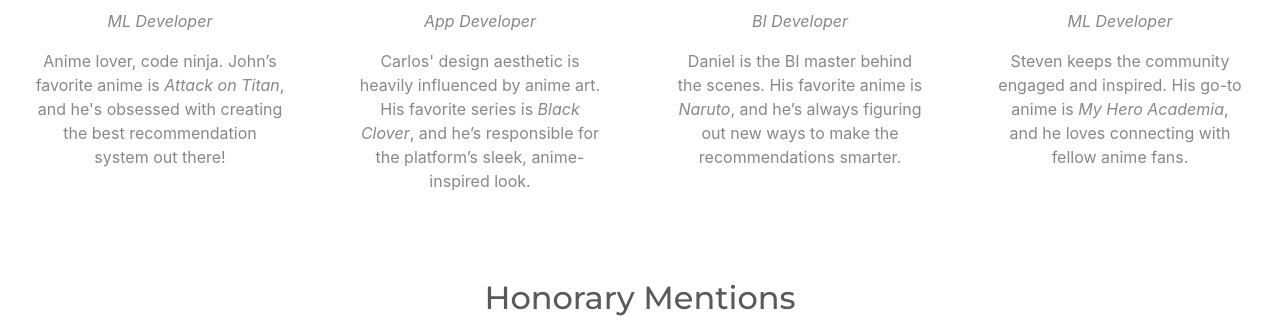
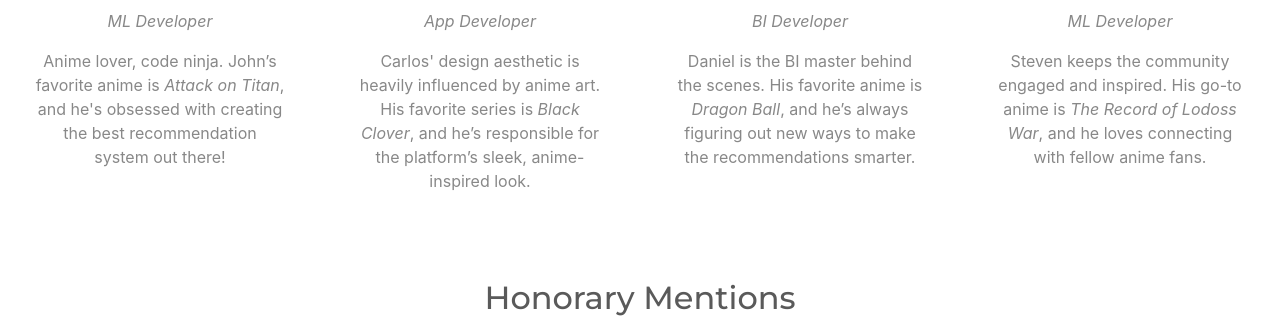
Before and after one commit to AIDecisions/capstone_project, a Flask app: page /about_us in a window 1280 px wide. Shown: the part 779-1099 px from the top of the page. Run offline with Flask 3, Linux system fonts and the light colour scheme; data comes from the database, SQL or seed files in the repository; some libraries are stand-ins or nearby versions.

Commit message:
slide_deck_draft

```diff
--- a/app/templates/about_us.html
+++ b/app/templates/about_us.html
@@ -72,7 +72,7 @@
             </div>
             <h3>Daniel Purrier</h3>
             <p><em>BI Developer</em></p>
-            <p>Daniel is the BI master behind the scenes. His favorite anime is <em>Naruto</em>, and he’s always figuring out new ways to make the recommendations smarter.</p>
+            <p>Daniel is the BI master behind the scenes. His favorite anime is <em>Dragon Ball</em>, and he’s always figuring out new ways to make the recommendations smarter.</p>
         </div>
 
         <!-- Steven Madden -->
@@ -83,7 +83,7 @@
             </div>
             <h3>Steven Madden</h3>
             <p><em>ML Developer</em></p>
-            <p>Steven keeps the community engaged and inspired. His go-to anime is <em>My Hero Academia</em>, and he loves connecting with fellow anime fans.</p>
+            <p>Steven keeps the community engaged and inspired. His go-to anime is <em>The Record of Lodoss War</em>, and he loves connecting with fellow anime fans.</p>
         </div>
     </div>
 
```
Also changed, not shown: 1 other file.
